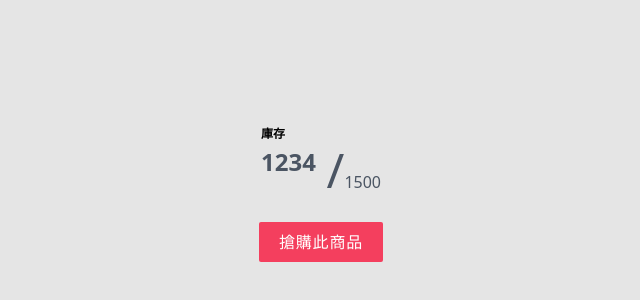
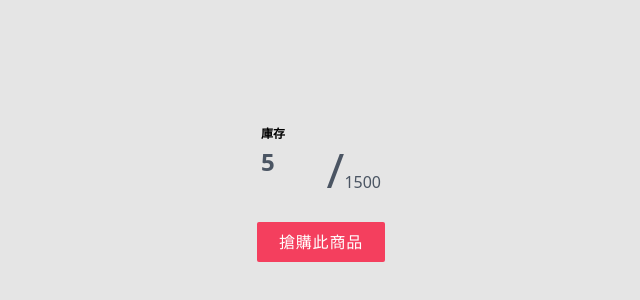
Before and after one commit to williamafil/zygroup-task, a React (Vite) app: page / in a window 1280 px wide. Shown: the part 208-508 px from the top of the page, without its empty margins (319-959 px from the left). Built offline with nearby package versions, Linux system fonts and the light colour scheme.

Commit message:
Add purchase button loading state

```diff
--- a/src/App.jsx
+++ b/src/App.jsx
@@ -1,11 +1,28 @@
+import { useState } from "react";
+import clsx from "clsx";
+
 import PurchaseBtn from "./components/PurchaseBtn";
 import Stock from "./components/Stock";
 
 function App() {
+  const [count, setCount] = useState(5);
+  const [initInventory, setInitInventory] = useState(1500);
+  const [isLoading, setIsLoading] = useState(false);
+
+  const purchaseHandler = () => {
+    setIsLoading(true);
+    console.log("purchase 1 item");
+  };
+
   return (
-    <div className=" bg-neutral-200 w-full h-screen flex flex-col justify-center items-center gap-6">
-      <Stock />
-      <PurchaseBtn />
+    <div
+      className={clsx(
+        "w-full h-screen bg-neutral-200",
+        "flex flex-col justify-center items-center gap-6"
+      )}
+    >
+      <Stock count={count} initInventory={initInventory} />
+      <PurchaseBtn onPurchase={purchaseHandler} isLoading={isLoading} />
     </div>
   );
 }
--- a/src/components/PurchaseBtn.jsx
+++ b/src/components/PurchaseBtn.jsx
@@ -1,12 +1,20 @@
 import React from "react";
+import clsx from "clsx";
+import { ReactComponent as LoadingIcon } from "./icons/loading.svg";
 
-function PurchaseBtn() {
+function PurchaseBtn({ onPurchase, isLoading }) {
   return (
     <button
       type="button"
-      className="px-5 py-2 text-white tracking-wider rounded-sm bg-rose-500 hover:bg-rose-600 active:bg-rose-400"
+      className={clsx(
+        " w-32 h-10 px-5 py-2 text-white tracking-wider rounded-sm",
+        "bg-rose-500 hover:bg-rose-600 active:bg-rose-400",
+        "flex justify-center items-center"
+      )}
+      onClick={onPurchase}
+      disabled={isLoading}
     >
-      搶購此商品
+      {isLoading ? <LoadingIcon className="h-5" /> : "搶購此商品"}
     </button>
   );
 }
--- a/src/components/Stock.jsx
+++ b/src/components/Stock.jsx
@@ -1,13 +1,13 @@
 import React from "react";
 
-function Stock() {
+function Stock({ count, initInventory }) {
   return (
     <div className="w-32 p-1 space-y-1">
       <h2 className="text-xs font-semibold">庫存</h2>
       <p className="text-gray-600 flex">
-        <span className="flex-1 text-2xl font-semibold">1234</span>
+        <span className="flex-1 text-2xl font-semibold">{count}</span>
         <span className="text-5xl font-thin">/</span>
-        <span className="self-end font-light">1500</span>
+        <span className="self-end font-light">{initInventory}</span>
       </p>
     </div>
   );
```
Also changed, not shown: src/components/icons/loading.svg (added), 1 other file (tests, documents, lock files or other folders).
